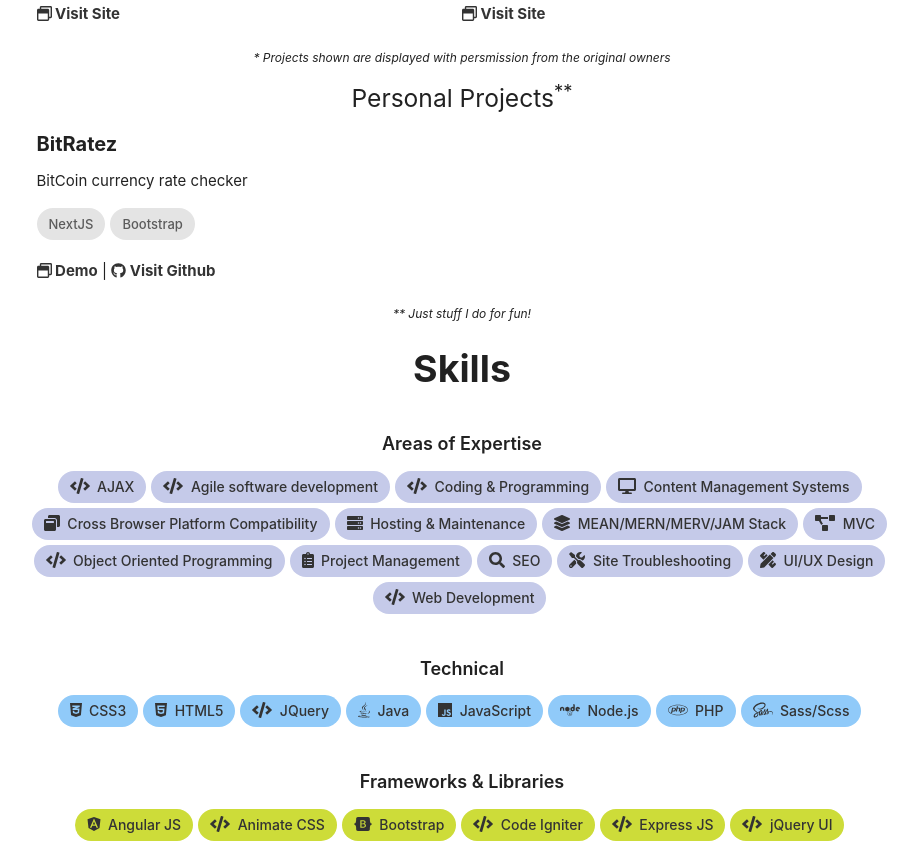
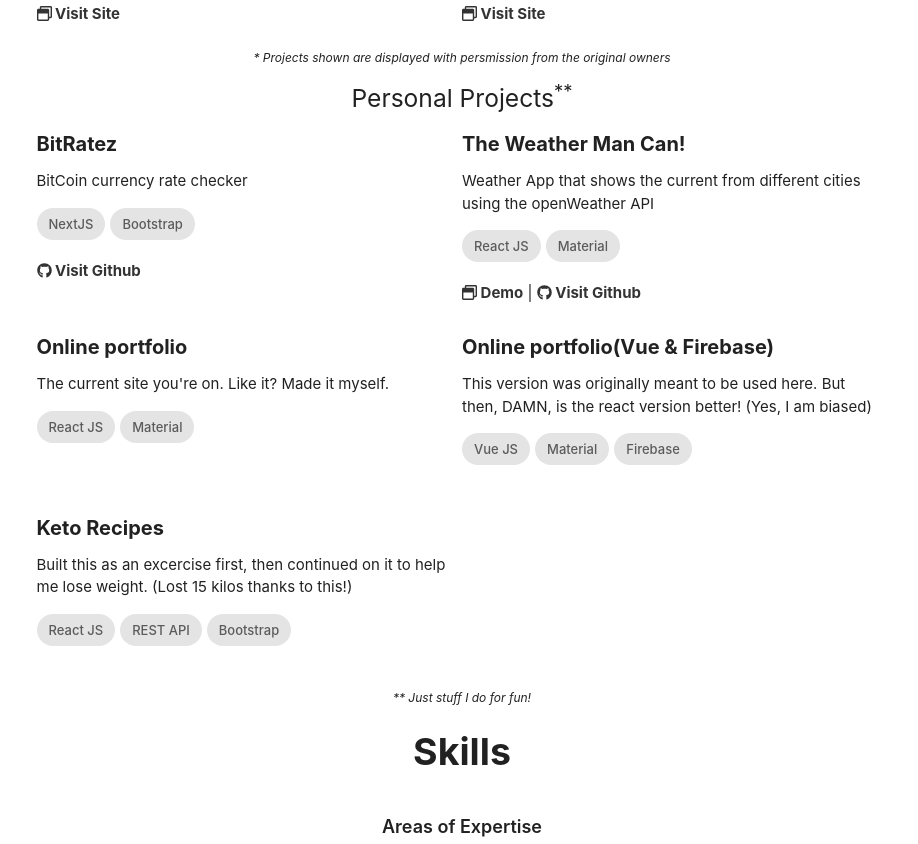
Before and after one commit to safwbdev/portfolio-react, a React (Create React App) app: page / in a window 1280 px wide. Shown: the part 700-1544 px from the top of the page, without its empty margins (178-1096 px from the left). Built offline with nearby package versions, Linux system fonts and the light colour scheme.

Commit message:
update projects

```diff
--- a/src/components/Projects.js
+++ b/src/components/Projects.js
@@ -22,7 +22,7 @@
                                             <div class="links">
                                                 { item.demoURL !== null
                                                 ? <span>
-                                                    <a href={item.demoURL}>
+                                                    <a href={item.demoURL} target="_blank">
                                                         <FontAwesomeIcon icon={['far', 'window-restore']} /> { item.type == "client" ? <span>Visit Site</span> : <span>Demo</span>}
                                                     </a>
                                                 </span>
@@ -34,7 +34,7 @@
                                                 }
                                                 { item.githubURL !== null
                                                 ? <span>
-                                                    <a href={item.githubURL}>
+                                                    <a href={item.githubURL} target="_blank">
                                                         <FontAwesomeIcon icon={['fab', 'github']} /> Visit Github
                                                     </a>
                                                 </span>
@@ -69,11 +69,44 @@
                     name:"BitRatez",
                     desc:"BitCoin currency rate checker",
                     tools:["NextJS", "Bootstrap"],
-                    demoURL:"Site URL",
-                    githubURL: "Github URL",
+                    demoURL:null,
+                    githubURL: "https://github.com/safwbdev/BitRatez",
+                    type:"personal"
+                },
+                {
+                    name:"The Weather Man Can!",
+                    desc:"Weather App that shows the current from different cities using the openWeather API",
+                    tools:["React JS", "Material"],
+                    demoURL:"https://zealous-sammet-364d1d.netlify.com/",
+                    githubURL: "https://github.com/safwbdev/weather-app",
+                    type:"personal"
+                },
+                {
+                    name:"Online portfolio",
+                    desc:"The current site you're on. Like it? Made it myself.",
+                    tools:["React JS", "Material"],
+                    demoURL:null,
+                    githubURL: null,
+                    type:"personal"
+                },
+                {
+                    name:"Online portfolio(Vue & Firebase)",
+                    desc:"This version was originally meant to be used here. But then, DAMN, is the react version better! (Yes, I am biased)",
+                    tools:["Vue JS", "Material", "Firebase"],
+                    demoURL:null,
+                    githubURL: null,
+                    type:"personal"
+                },
+                {
+                    name:"Keto Recipes",
+                    desc:"Built this as an excercise first, then continued on it to help me lose weight. (Lost 15 kilos thanks to this!)",
+                    tools:["React JS", "REST API", "Bootstrap"],
+                    demoURL:null,
+                    githubURL: null,
                     type:"personal"
                 },
         ];
+        // https://zealous-sammet-364d1d.netlify.com/
         return(
             <div className="container project-section">
                 <div className="row">
```
